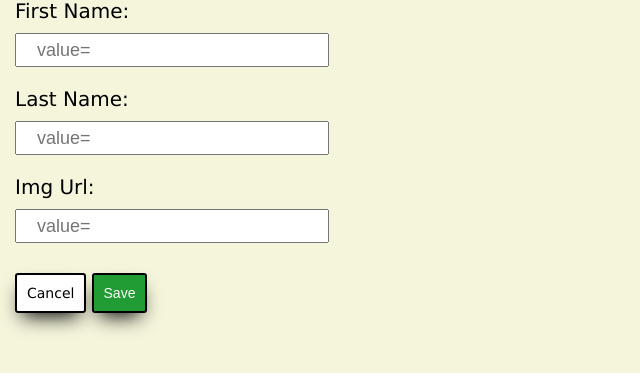
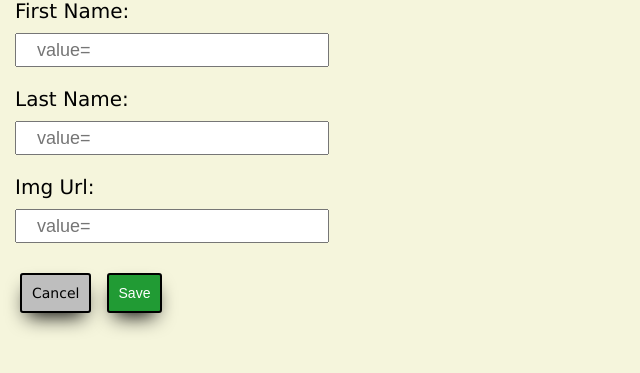
Before and after one commit to eddieaviles357/blogly, a Flask app: template templates/edit-user.html in a window 1280 px wide. Shown: the part 74-447 px from the top of the page, without its empty margins (0-640 px from the left). Run offline with Flask 3, Linux system fonts and the light colour scheme; the template is opened without the code that fills it, so the values that code supplies are empty.

Commit message:
removed styles

```diff
--- a/static/css/users.css
+++ b/static/css/users.css
@@ -1,23 +1,3 @@
-
-.users-list {
-    margin: 15px;
-}
-
-.btn-add-user,
-.btn-save-user {
-    margin: 10px 0;
-    padding: 10px;
-    background-color: rgb(33, 155, 52);
-    color: white;
-    font-weight: 400;
-}
-.btn-cancel {
-    margin: 10px 0;
-    padding: 10px;
-    background-color: white;
-    color: black;
-    font-weight: 400;
-}
 
 form {
     margin-top: 20px;
```
